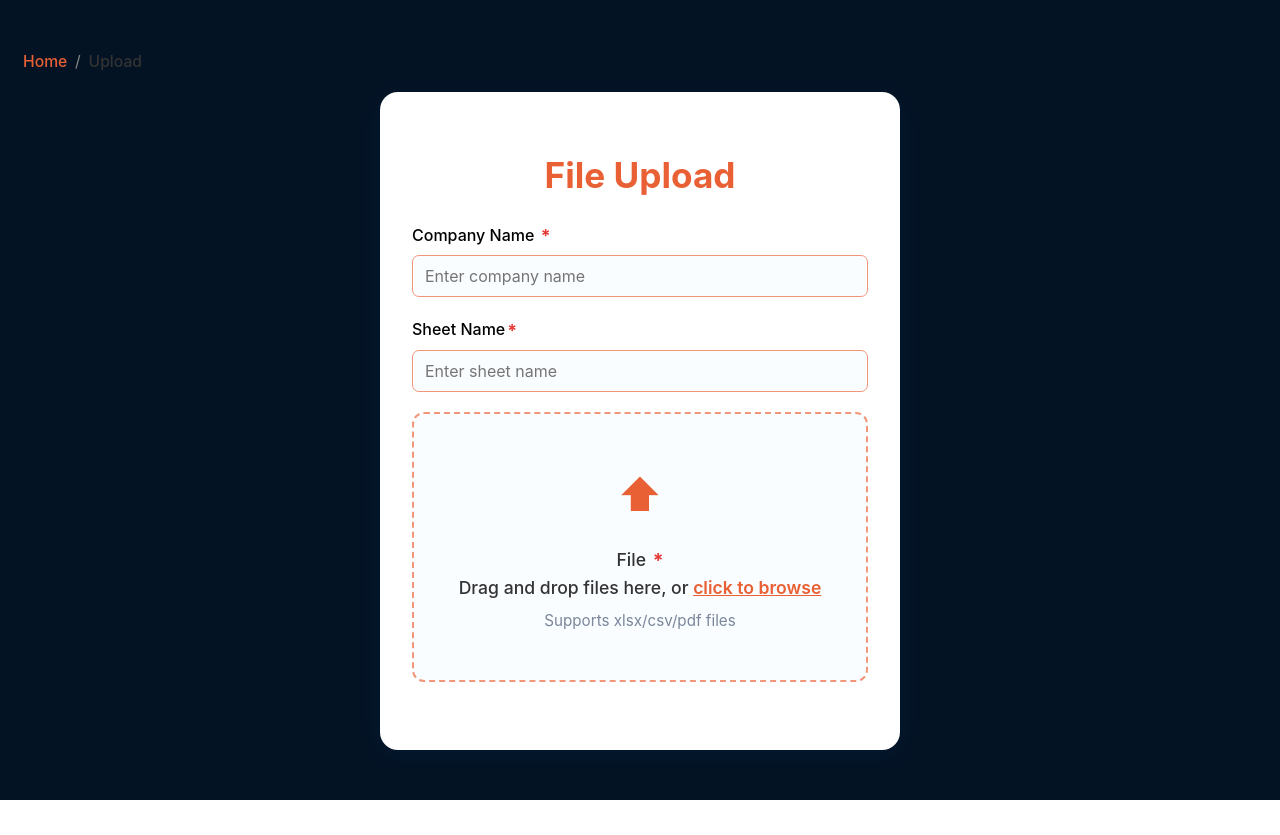
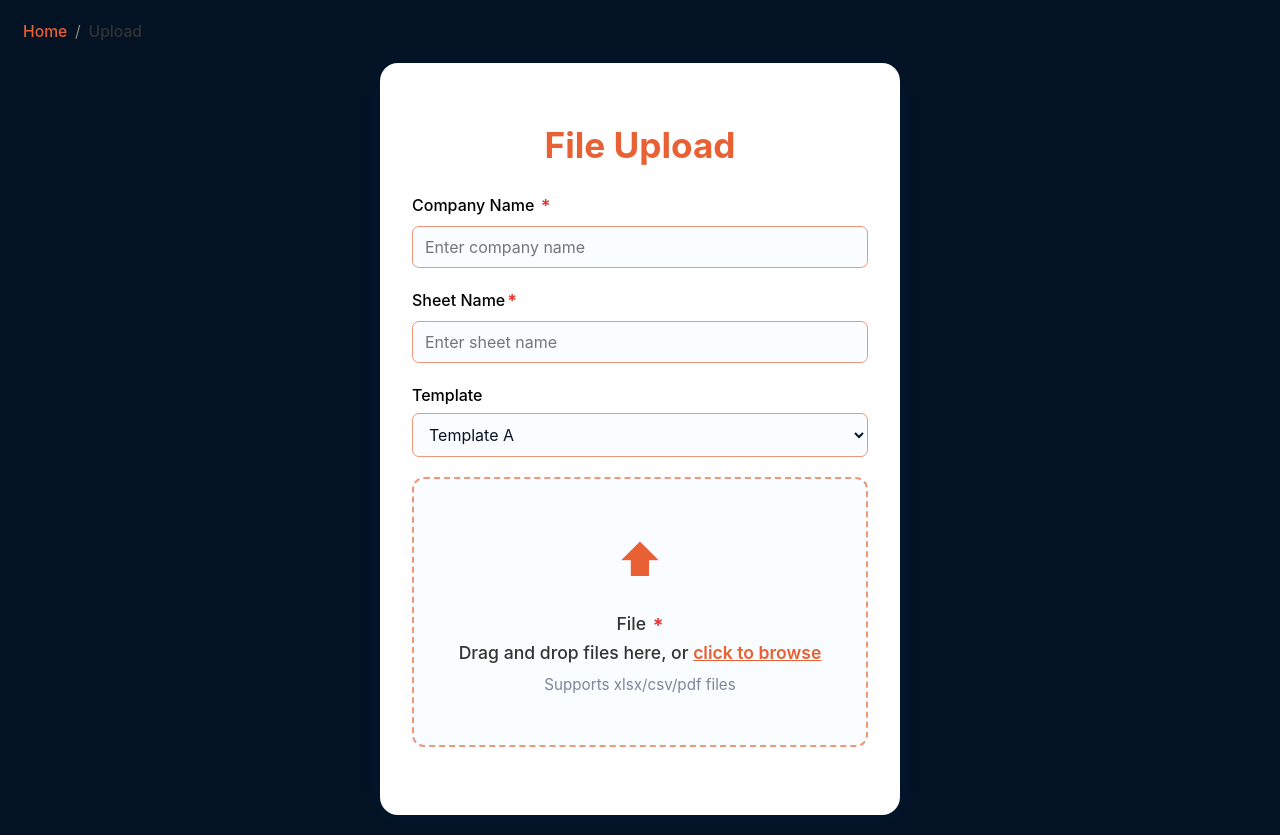
Before and after one commit to Dutient/ROPATOPIA_CLIENT, a React (Vite) app: page /upload in a window 1280 px wide. Before the commit the page ends 800 px from the top, so only its background shows below. Built offline with nearby package versions, Linux system fonts and the light colour scheme.

Commit message:
template options

```diff
--- a/src/Pages/UploadPage/UploadPage.tsx
+++ b/src/Pages/UploadPage/UploadPage.tsx
@@ -17,6 +17,7 @@ const UploadPage: React.FC = () => {
   const [companyName, setCompanyName] = useState("");
   const [sheetName, setSheetName] = useState("");
   const [batchId, setBatchId] = useState("");
+  const [template, setTemplate] = useState("a");
 
   const formatFileSize = (bytes: number): string => {
     if (bytes === 0) return '0 Bytes';
@@ -105,6 +106,10 @@ const UploadPage: React.FC = () => {
     setSheetName(e.target.value);
   };
 
+  const handleTemplateChange = (e: React.ChangeEvent<HTMLSelectElement>) => {
+    setTemplate(e.target.value);
+  };
+
   const handleUpload = async () => {
     if (!companyName.trim()) {
       alert('Please enter the company name.');
@@ -118,7 +123,7 @@ const UploadPage: React.FC = () => {
     // Call IngestionRepository.ingestFile for the selected file
     try {
       setIsSubmitting(true);
-      const response = await IngestionRepository.ingestFile(selectedFile.file, companyName, sheetName);
+      const response = await IngestionRepository.ingestFile(selectedFile.file, companyName, sheetName, template);
       if (response.ok) {
         setUploadSuccess(true);
         const result = await response.json();
@@ -171,6 +176,20 @@ const UploadPage: React.FC = () => {
             placeholder="Enter sheet name"
             autoComplete="off"
           />
+        </div>
+
+        {/* Template Selector */}
+        <div className="input-group">
+          <label htmlFor="template" className="input-label">Template</label>
+          <select
+            id="template"
+            className="input-field"
+            value={template}
+            onChange={handleTemplateChange}
+          >
+            <option value="a">Template A</option>
+            <option value="b">Template B</option>
+          </select>
         </div>
 
         <div
--- a/src/Repositories/IngestionRepository.ts
+++ b/src/Repositories/IngestionRepository.ts
@@ -9,13 +9,14 @@ export class IngestionRepository {
    * @param sheetName - The sheet name/number to send
    * @returns Promise with the embedding result
    */
-  static async ingestFile(file: File, companyName: string, sheetName: string): Promise<Response> {
+  static async ingestFile(file: File, companyName: string, sheetName: string, template: string): Promise<Response> {
     try {
       // Create FormData to send the file
       const formData = new FormData();
       formData.append('file', file);
       formData.append('company', companyName);
       formData.append('sheet_name', sheetName);
+      formData.append('template_type', template);
       // Use makeApiCall with FormData
       const response = await makeApiCall('/ingest-file', {
         method: 'POST',
```
